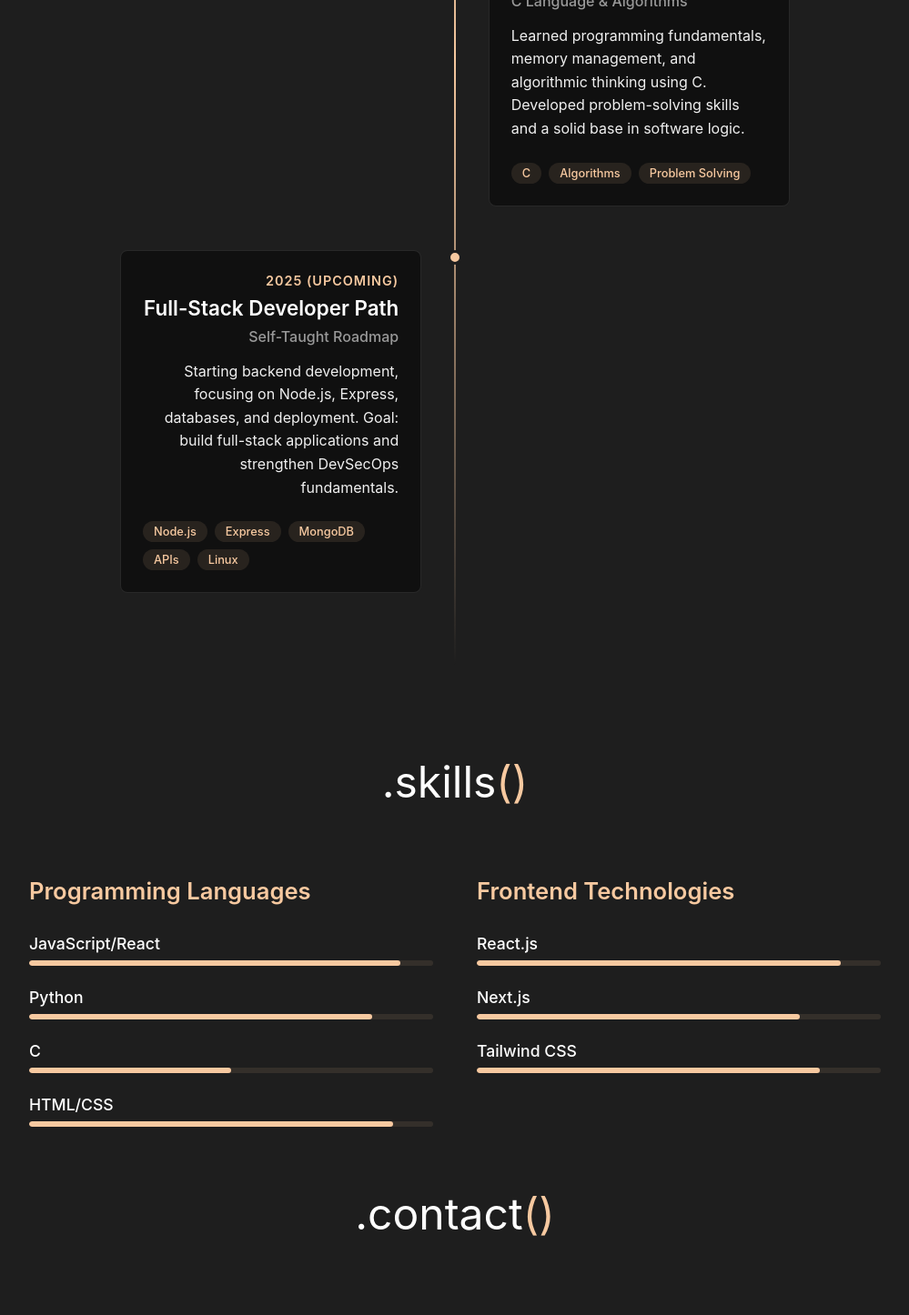
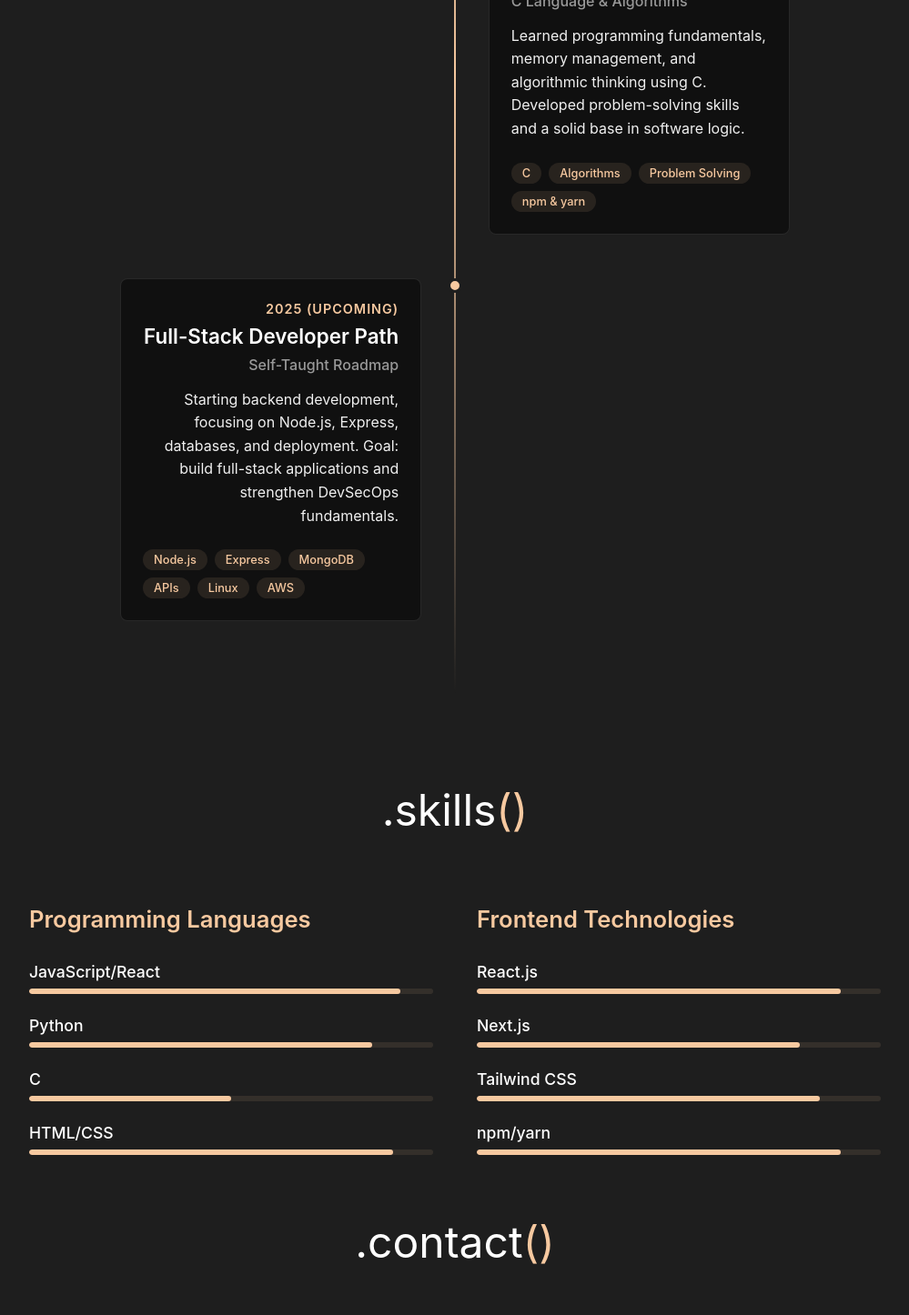
Before and after one commit to Thalesmar/portfolio, a React (Vite) app: page / in a window 1280 px wide. Shown: the part 3158-4604 px from the top of the page at 91% size, without its empty margins (140-1139 px from the left). Built offline with nearby package versions, Linux system fonts and the light colour scheme.

Commit message:
Fix sitemap XML formatting and deploy SEO optimizations

```diff
--- a/src/App.css
+++ b/src/App.css
@@ -893,7 +893,7 @@ body {
 }
 
 /* Mobile Styles */
-@media (max-width: 768px) {
+@media (max-width: 1011px) {
   .header {
     padding: 1rem 2rem;
   }
--- a/src/App.jsx
+++ b/src/App.jsx
@@ -192,7 +192,9 @@ function App() {
       items: [
         { name: "React.js", level: "90%" },
         { name: "Next.js", level: "80%" },
-        { name: "Tailwind CSS", level: "85%" }
+        { name: "Tailwind CSS", level: "85%" },
+
+        { name: "npm/yarn", level: "90%" }
       ]
     },
     // {
@@ -342,6 +344,7 @@ function App() {
             <span>C</span>
             <span>Algorithms</span>
             <span>Problem Solving</span>
+            <span>npm & yarn</span>
           </div>
         </div>
       </div>
@@ -362,6 +365,7 @@ function App() {
             <span>MongoDB</span>
             <span>APIs</span>
             <span>Linux</span>
+            <span>AWS</span>
           </div>
         </div>
       </div>
--- a/vite.config.js
+++ b/vite.config.js
@@ -1,7 +1,7 @@
 import { defineConfig } from 'vite'
 import react from '@vitejs/plugin-react'
 
-// https://vite.dev/config/
+
 export default defineConfig({
   plugins: [react()],
   base: '/',
```
